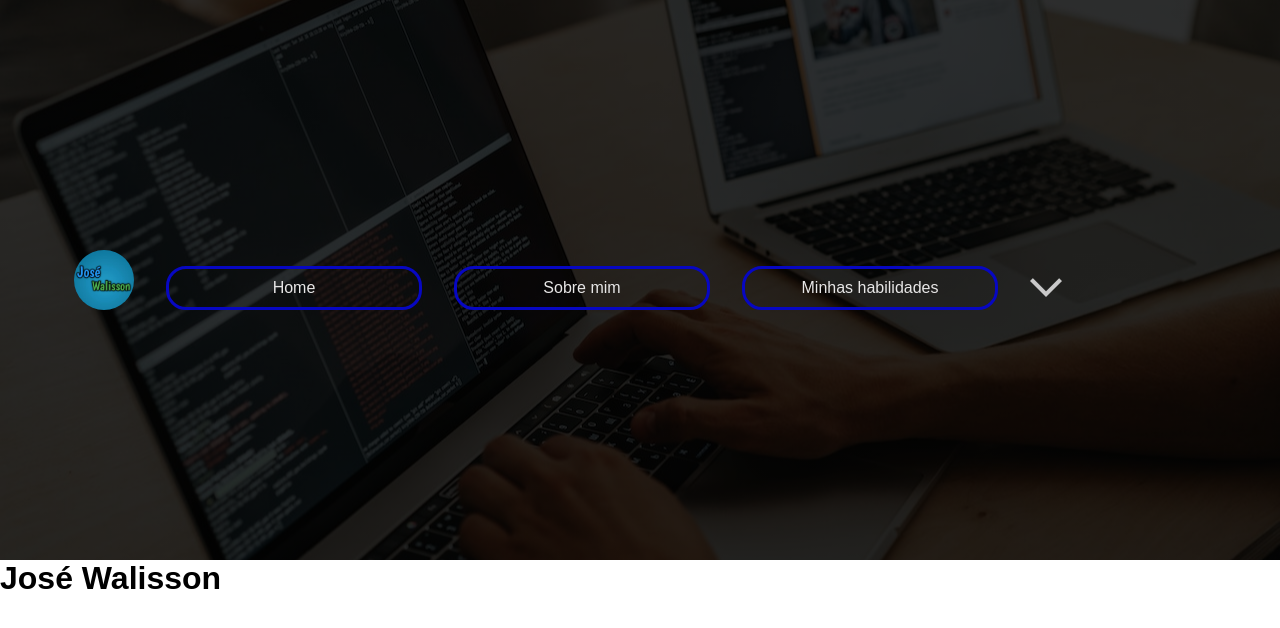
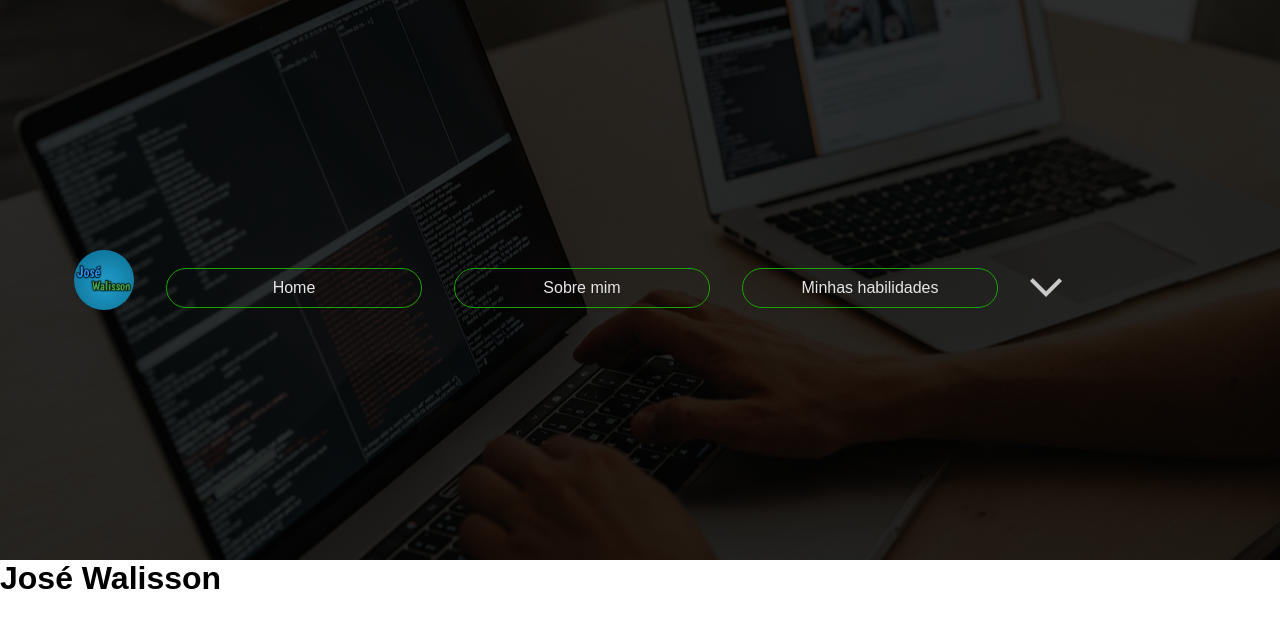
Before and after one commit to JoseWalisson/projeto-portfolio, a plain HTML site: page index.html in a window 1280 px wide. Drawn offline with nearby package versions, Linux system fonts and the light colour scheme.

Commit message:
Ajustando bordas

```diff
--- a/css/style.css
+++ b/css/style.css
@@ -52,7 +52,7 @@
     color: #e7e6e6;
     padding: 10px;
     text-decoration: none;
-    border: 3px solid #0707c2;
+    border: 1.5px solid #1ba500;
     border-radius: 20px;
     width: 30vh;
     cursor: pointer;
@@ -61,7 +61,7 @@
 
 #container li a:hover {
     border-radius: 20px;
-    background-color: #0707c2;
+    background-color: #157502;
 }
 
 ul .material-symbols-outlined {
--- a/index.html
+++ b/index.html
@@ -21,8 +21,8 @@
                 </ul>
             </nav>
         </div>
-        <h1>José Walisson</h1>
     </header>
+    <h1>José Walisson</h1>
     <script src="js/script.js"></script>
 </body>
 </html>
```
